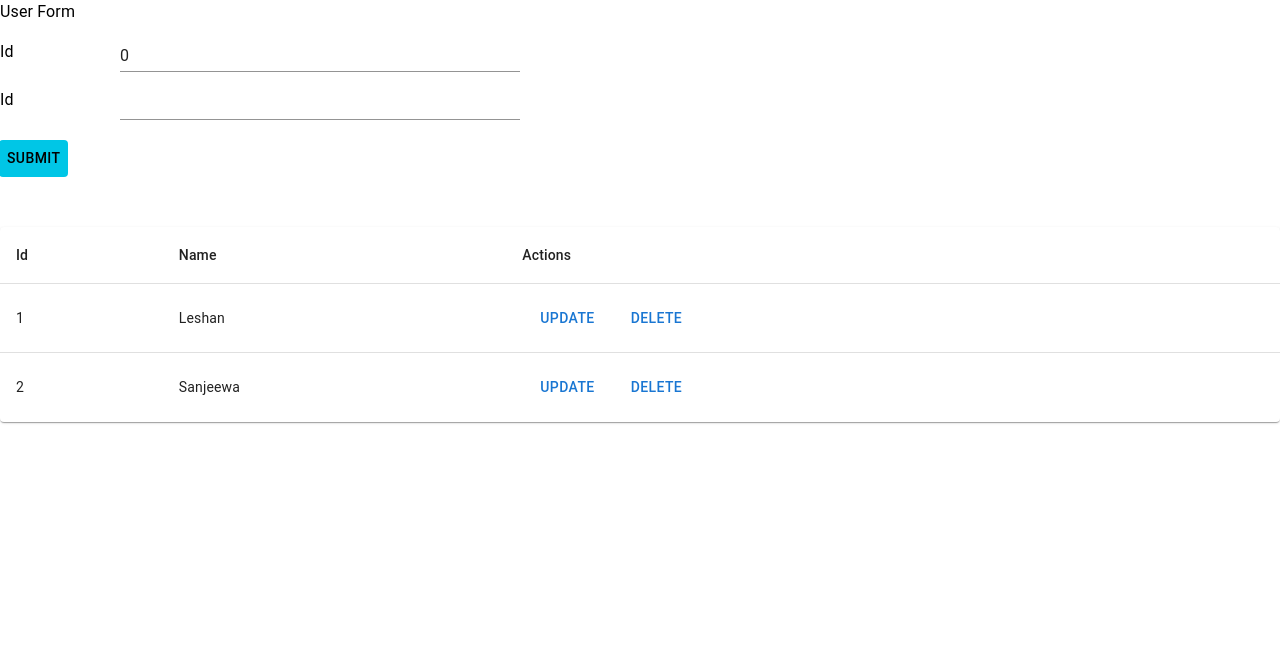
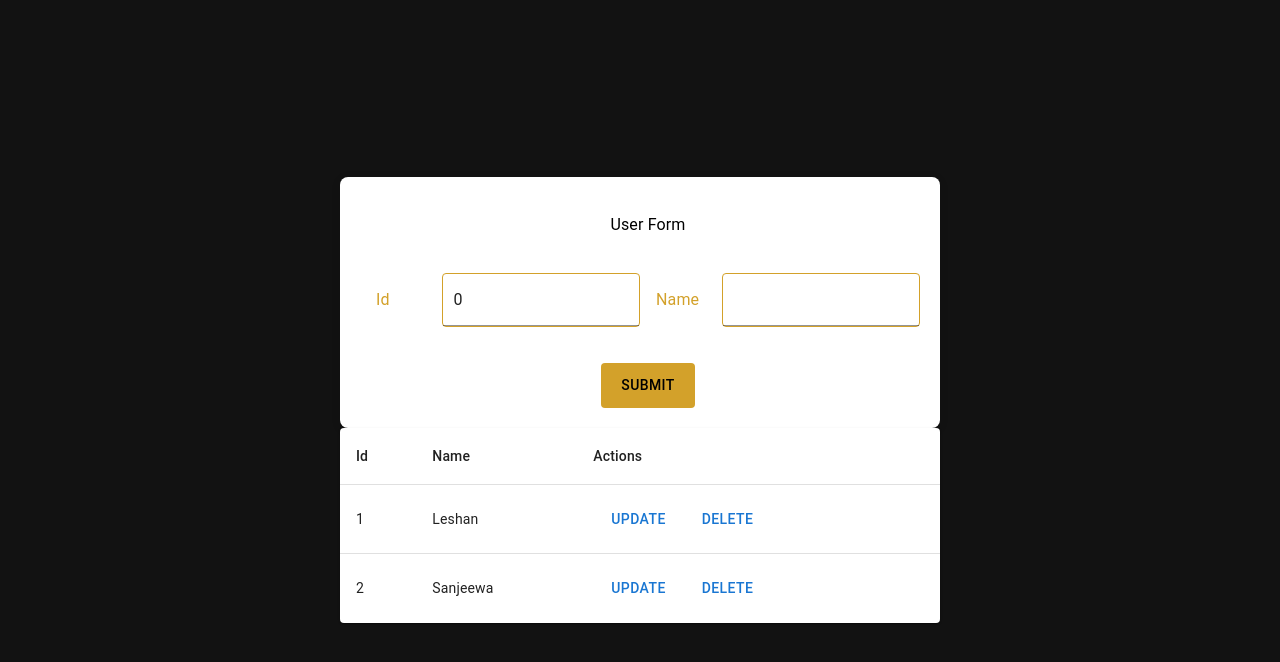
Before and after one commit to leshaan99/employee-managment-system-mern, a React (Create React App) app in the folder client/: page /users in a window 1280 px wide. Shown: the top 662 px of the page. Built offline with nearby package versions, Linux system fonts and the light colour scheme.

Commit message:
Update css

```diff
--- a/client/src/App.css
+++ b/client/src/App.css
@@ -1,24 +1,48 @@
+body {
+  margin: 0;
+  font-family: 'Arial', sans-serif;
+  background-color: #121212;
+  color: #FFD700;
+  height: 100vh;
+  display: flex;
+  align-items: center;
+  justify-content: center;
+}
+
 .App {
   text-align: center;
+  padding: 20px;
 }
 
 .App-header {
-  background-color: #282c34;
-  min-height: 100vh;
-  display: flex;
-  flex-direction: column;
-  align-items: center;
-  justify-content: center;
-  font-size: calc(10px + 2vmin);
-  color: white;
+  background-color: #000;
+  padding: 40px;
+  border-radius: 10px;
+  box-shadow: 0 4px 20px rgba(0, 0, 0, 0.5);
+}
+
+h1 {
+  font-size: 2.5rem;
+  margin-bottom: 20px;
+  font-weight: bold;
 }
 
 .users-button {
-  font-size: 18px;
-  padding: 20px 40px;
+  background-color: #FFD700;
+  color: #000;
   border: none;
-  border-radius: 10px;
-  background-color: white;
+  border-radius: 5px;
+  padding: 10px 20px;
+  font-size: 1.2rem;
   cursor: pointer;
-  font-weight: 500;
+  transition: background-color 0.3s, transform 0.2s;
 }
+
+.users-button:hover {
+  background-color: #FFC700;
+  transform: scale(1.05);
+}
+
+.users-button:focus {
+  outline: none;
+}
--- a/client/src/UserForm.js
+++ b/client/src/UserForm.js
@@ -1,9 +1,8 @@
-import { Button, Grid, Input, Typography } from "@mui/material"
+import { Button, Grid, Input, Typography } from "@mui/material";
 import { useState } from "react";
 
-const UserForm = props => {
-
-    const [id, setId]  = useState(0);
+const UserForm = (props) => {
+    const [id, setId] = useState(0);
     const [name, setName] = useState('');
 
     return (
@@ -11,81 +10,105 @@ const UserForm = props => {
             container
             spacing={2}
             sx={{
-        backgroundColor: 'white',
+                backgroundColor: '#ffffff', // White background for the form
+                padding: '20px',
                 marginBottom: '30px',
-        display: 'block',
-      }}>
-
+                borderRadius: '8px',
+                boxShadow: '0 2px 10px rgba(0, 0, 0, 0.1)', // Shadow for a premium look
+                maxWidth: '600px', // Limit width
+                margin: 'auto', // Center the form
+            }}
+        >
             <Grid item xs={12}>
-        <Typography component="h1" sx={{ color: '#000000' }}>
+                <Typography
+                    component="h1"
+                    sx={{
+                        color: '#000000',
+                        textAlign: 'center',
+                        marginBottom: '20px',
+                        fontFamily: "'Roboto', sans-serif", // Consistent font
+                    }}
+                >
                     User Form
                 </Typography>
             </Grid>
 
-      <Grid item xs={12} sm={6} sx={{display: "flex"}}>
+            <Grid item xs={12} sm={6} sx={{ display: "flex", alignItems: "center" }}>
                 <Typography
                     component="label"
                     htmlFor="id"
                     sx={{
-            color: '#000000',
+                        color: '#d3a12a', // Dark yellow for label text
                         marginRight: '20px',
                         fontSize: '16px',
                         width: '100px',
                         display: 'block',
-          }}>
+                    }}
+                >
                     Id
                 </Typography>
                 <Input
                     type="number"
                     id="id"
                     name="id"
-          sx={{ width: '400px' }}
+                    sx={{
+                        width: '400px',
+                        border: '1px solid #d3a12a', // Dark yellow border
+                        borderRadius: '4px',
+                        padding: '10px',
+                    }}
                     value={id}
                     onChange={e => setId(e.target.value)}
                 />
             </Grid>
 
-      <Grid item xs={12} sm={6} sx={{display: "flex"}}>
+            <Grid item xs={12} sm={6} sx={{ display: "flex", alignItems: "center" }}>
                 <Typography
                     component="label"
                     htmlFor="name"
                     sx={{
-            color: '#000000',
+                        color: '#d3a12a', // Dark yellow for label text
                         marginRight: '20px',
                         fontSize: '16px',
                         width: '100px',
                         display: 'block',
-          }}>
-          Id
+                    }}
+                >
+                    Name
                 </Typography>
                 <Input
                     type="text"
                     id="name"
                     name="name"
-          sx={{ width: '400px' }}
+                    sx={{
+                        width: '400px',
+                        border: '1px solid #d3a12a', // Dark yellow border
+                        borderRadius: '4px',
+                        padding: '10px',
+                    }}
                     value={name}
                     onChange={e => setName(e.target.value)}
                 />
             </Grid>
 
+            <Grid item xs={12} sx={{ textAlign: 'center', marginTop: '20px' }}>
                 <Button
                     sx={{
-            margin: 'auto',
-            marginBottom: '20px',
-            backgroundColor: '#00c6e6',
-            color: '#000000',
-            marginLeft: '15px',
-            marginTop: '20px',
+                        backgroundColor: '#d3a12a', // Dark yellow for the button
+                        color: '#000000', // Black text color for the button
+                        padding: '10px 20px',
+                        borderRadius: '4px',
                         '&:hover': {
                             opacity: '0.8',
-                backgroundColor: '#00c6e6'
+                            backgroundColor: '#b69223', // Darker yellow on hover
                         }
                     }}
                 >
                     Submit
                 </Button>
             </Grid>
-  )
+        </Grid>
+    );
 }
 
 export default UserForm;
```
Lines whose indentation alone changed are shown as unchanged.
